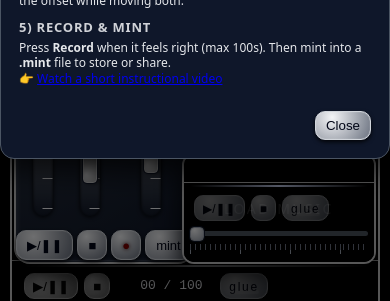
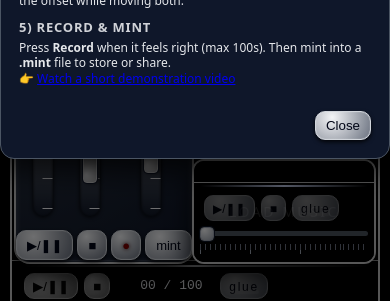
Before and after one commit to bobdryg/goodwills, a React (Vite) app: page / in a window 390 px wide. Both pictures are taken after a click on the button "How it works". Shown: the part 492-793 px from the top of the page. Built offline with nearby package versions, Linux system fonts and the light colour scheme.

Commit message:
The mobile MAY finally be behaving normally.2

```diff
--- a/src/Studio.tsx
+++ b/src/Studio.tsx
@@ -1746,7 +1746,7 @@ const Studio: React.FC = () => {
       rel="noopener noreferrer"
       className="how-link"
     >
-      Watch a short instructional video
+      Watch a short demonstration video
     </a>
     </p>
  </div>
--- a/src/index.css
+++ b/src/index.css
@@ -1089,11 +1089,12 @@ body {
 
   .mixer { left: 2px !important; }
   .mini-player { right: 2px !important; }
-}
+
 
   .mini-player {
     width: 92% !important;      /* было условно 100% */
-    max-width: 190px;           /* ограничиваем сжатие */
+    max-width: 180px;           /* ограничиваем сжатие */
     margin: 0 auto;
     flex-shrink: 0;             /* запрещаем сжиматься */
 }
+}
```
